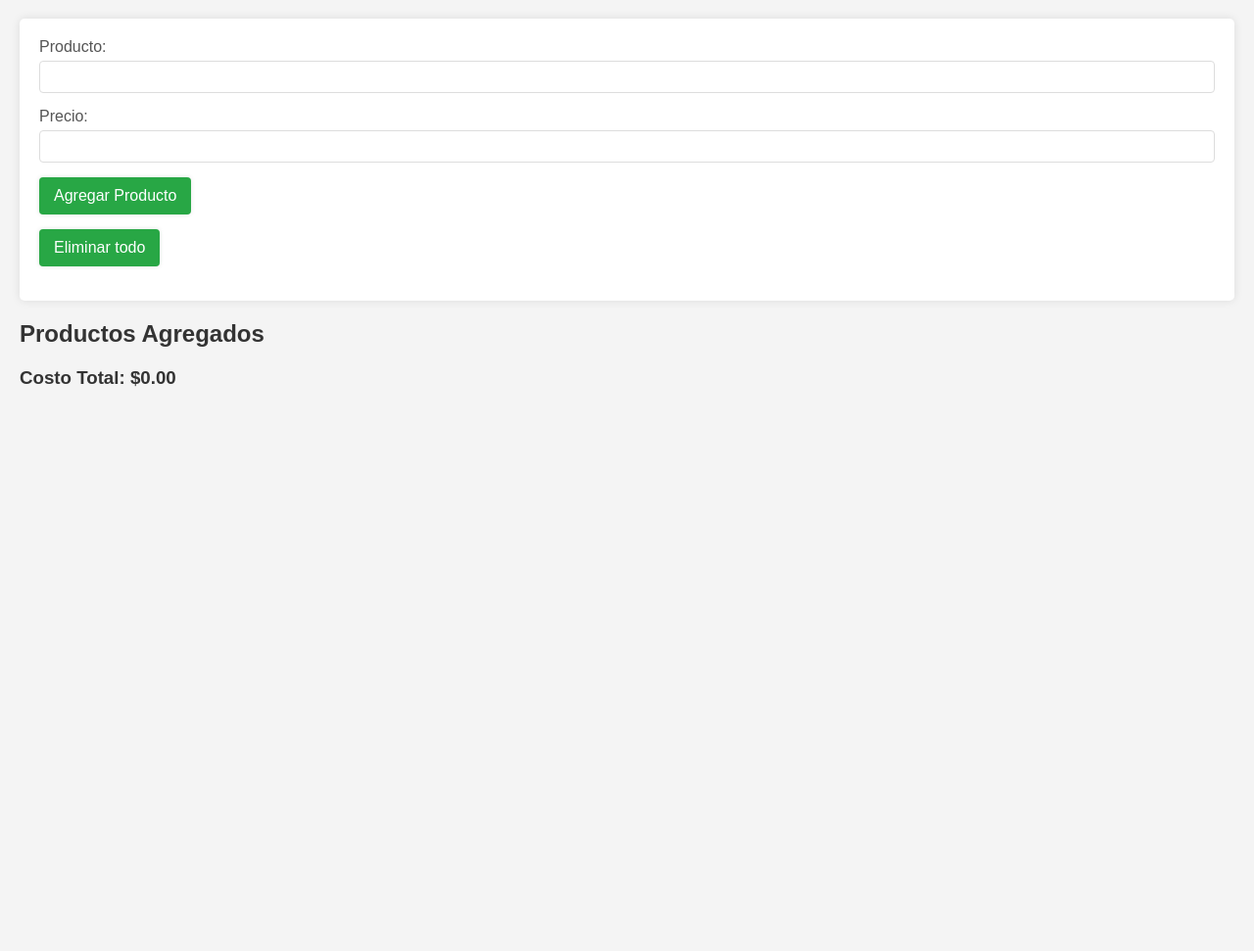
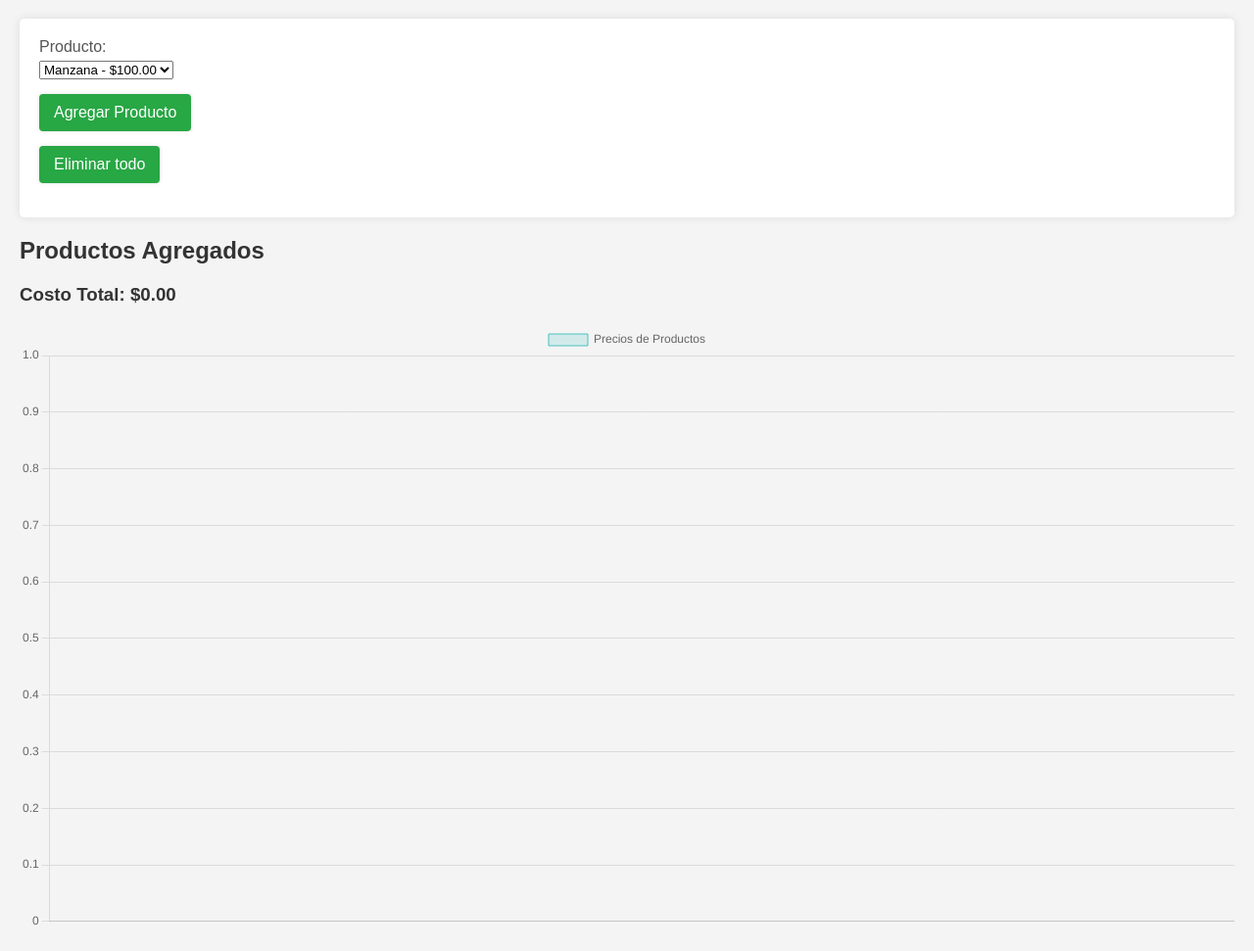
Before and after one commit to Santiago76945/Coderhouse.JavaScript, a plain HTML site: page index.html in a window 1280 px wide. Shown: the part 119-1090 px from the top of the page at 98% size. Before the commit the page ends 800 px from the top, so only its background shows below. Drawn offline with nearby package versions, Linux system fonts and the light colour scheme.

Commit message:
Entrega final JS

```diff
--- a/index.html
+++ b/index.html
@@ -7,39 +7,31 @@
     <title>Simulador de Costo Total de Productos</title>
     <link rel="stylesheet" href="styles.css">
     <script src="js/simulador.js" defer></script>
+    <script src="https://cdn.jsdelivr.net/npm/chart.js"></script>
 </head>
 
 <body>
-    <!-- boton para el boton del darkmode -->
     <button id="toggle-dark-mode" onclick="toggleDarkMode()">Modo Oscuro</button>
     <h1>Simulador de Costo Total de Productos</h1>
 
-    <!-- formulario donde mediante input se recibe la info del producto -->
     <form id="product-form">
         <div class="form-group">
-            <label for="product">Producto:</label>
-            <input type="text" id="product" name="product" required>
+            <label for="product-select">Producto:</label>
+            <select id="product-select" name="product-select" required></select>
         </div>
-        <div class="form-group">
-            <label for="price">Precio:</label>
-            <input type="number" id="price" name="price" required>
-        </div>
-
-        <!-- boton para agregar producto -->
         <div class="form-group">
             <button type="button" onclick="addProduct()">Agregar Producto</button>
         </div>
-
-        <!-- boton para borrar todo -->
         <div class="form-group">
             <button type="button" onclick="clearFormAndStorage()">Eliminar todo</button>
         </div>
     </form>
 
-    <!-- Lista de productos agregados con su total cost-->
     <h2>Productos Agregados</h2>
     <ul id="product-list"></ul>
     <h3>Costo Total: $<span id="total-cost">0</span></h3>
+
+    <canvas id="productsChart"></canvas>
 </body>
 
 </html>
--- a/js/simulador.js
+++ b/js/simulador.js
@@ -1,7 +1,7 @@
-//Array para almacenar los productos, inicializado desde localStorage utilizando JSON
 const products = JSON.parse(localStorage.getItem('products')) || [];
+let availableProducts = [];
+let productsChart;
 
-// Constructor que va a crear cada producto que el usuario ingrese
 class Product {
     constructor(name, price) {
         this.name = name;
@@ -9,30 +9,49 @@ class Product {
     }
 }
 
-// Función para capturar entradas del formulario
-function getProductFromForm() {
-    const name = document.getElementById('product').value;
-    const price = parseFloat(document.getElementById('price').value);
-    return new Product(name, price);
+function populateProductSelect(products) {
+    const productSelect = document.getElementById('product-select');
+    productSelect.innerHTML = '';
+
+    products.forEach((product, index) => {
+        const option = document.createElement('option');
+        option.value = index;
+        option.textContent = `${product.name} - $${product.price.toFixed(2)}`;
+        productSelect.appendChild(option);
+    });
 }
 
-// Función para agregar un producto al contructor
+function getProductFromSelect() {
+    const selectedIndex = document.getElementById('product-select').value;
+    const selectedProduct = availableProducts[selectedIndex];
+    return new Product(selectedProduct.name, selectedProduct.price);
+}
+
 function addProduct() {
-    const product = getProductFromForm();
+    const product = getProductFromSelect();
 
-    // Requisitos if que deben cumplirse para poder ser agregados que devuelve un alert si no se cumplen
+    validateAndAddProduct(product)
+        .then(() => {
+            updateProductList();
+            calculateTotalCost();
+            saveProductsToLocalStorage();
+        })
+        .catch(error => {
+            alert(error.message);
+        });
+}
+
+function validateAndAddProduct(product) {
+    return new Promise((resolve, reject) => {
         if (product.name && !isNaN(product.price) && product.price > 0) {
             products.push(product);
-        updateProductList();
-        calculateTotalCost();
-        clearForm();
-        saveProductsToLocalStorage();
+            resolve();
         } else {
-        alert('Por favor, ingrese un producto válido y un precio positivo.');
+            reject(new Error('Por favor, seleccione un producto válido.'));
         }
+    });
 }
 
-// Función para actualizar la lista de productos en la interfaz
 function updateProductList() {
     const productList = document.getElementById('product-list');
     productList.innerHTML = '';
@@ -42,31 +61,23 @@ function updateProductList() {
         listItem.textContent = `${product.name} - $${product.price.toFixed(2)}`;
         productList.appendChild(listItem);
     });
+
+    generateChart();
 }
 
-// Función para calcular el costo total de los productos
 function calculateTotalCost() {
     let totalCost = 0;
-
     for (const product of products) {
         totalCost += product.price;
     }
-
     const totalCostElement = document.getElementById('total-cost');
     totalCostElement.textContent = totalCost.toFixed(2);
 }
 
-// Función para limpiar el formulario después de agregar un producto
-function clearForm() {
-    document.getElementById('product-form').reset();
-}
-
-// Función para guardar los productos en el local storage
 function saveProductsToLocalStorage() {
     localStorage.setItem('products', JSON.stringify(products));
 }
 
-// Función para alternar el modo oscuro / modo claro
 function toggleDarkMode() {
     document.body.classList.toggle('modo-obscuro');
     const toggleButton = document.getElementById('toggle-dark-mode');
@@ -77,13 +88,53 @@ function toggleDarkMode() {
     }
 }
 
-// Función para borrar todos los productos del fomulario del local storage
 function clearFormAndStorage() {
     localStorage.removeItem('products');
-    products.length = 0; // Vacía el arreglo de productos
+    products.length = 0;
     updateProductList();
     calculateTotalCost();
-    clearForm();
+}
+
+document.addEventListener('DOMContentLoaded', () => {
+    fetch('products.json')
+        .then(response => response.json())
+        .then(data => {
+            availableProducts = data;
+            populateProductSelect(availableProducts);
+        })
+        .catch(error => console.error('Error al cargar el archivo JSON:', error));
+});
+
+function generateChart() {
+    const ctx = document.getElementById('productsChart').getContext('2d');
+
+    if (productsChart) {
+        productsChart.destroy();
+    }
+
+    const chartData = products.map(product => product.price);
+    const chartLabels = products.map(product => product.name);
+
+    productsChart = new Chart(ctx, {
+        type: 'bar',
+        data: {
+            labels: chartLabels,
+            datasets: [{
+                label: 'Precios de Productos',
+                data: chartData,
+                backgroundColor: 'rgba(75, 192, 192, 0.2)',
+                borderColor: 'rgba(75, 192, 192, 1)',
+                borderWidth: 1
+            }]
+        },
+        options: {
+            scales: {
+                y: {
+                    beginAtZero: true
+                }
+            }
+        }
+    });
 }
 
 updateProductList();
--- /dev/null
+++ b/products.json
@@ -0,0 +1,16 @@
+[
+    {"name": "Manzana", "price": 100},
+    {"name": "Banana", "price": 200},
+    {"name": "Mango", "price": 150},
+    {"name": "Pera", "price": 175},
+    {"name": "Naranja", "price": 180},
+    {"name": "Uvas", "price": 250},
+    {"name": "Sandía", "price": 300},
+    {"name": "Melón", "price": 275},
+    {"name": "Piña", "price": 350},
+    {"name": "Durazno", "price": 220},
+    {"name": "Cereza", "price": 400},
+    {"name": "Fresa", "price": 120},
+    {"name": "Kiwi", "price": 130},
+    {"name": "Papaya", "price": 160}
+]
```
Lines whose indentation alone changed are shown as unchanged.
